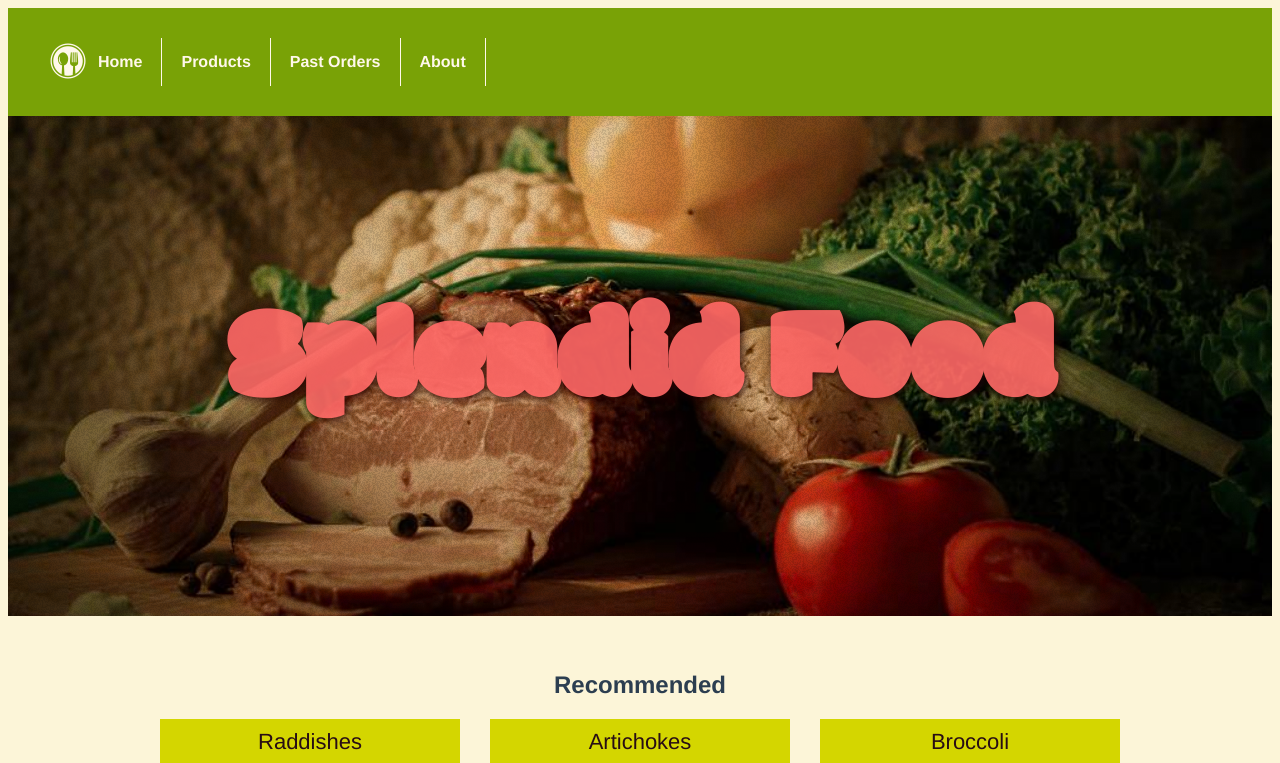
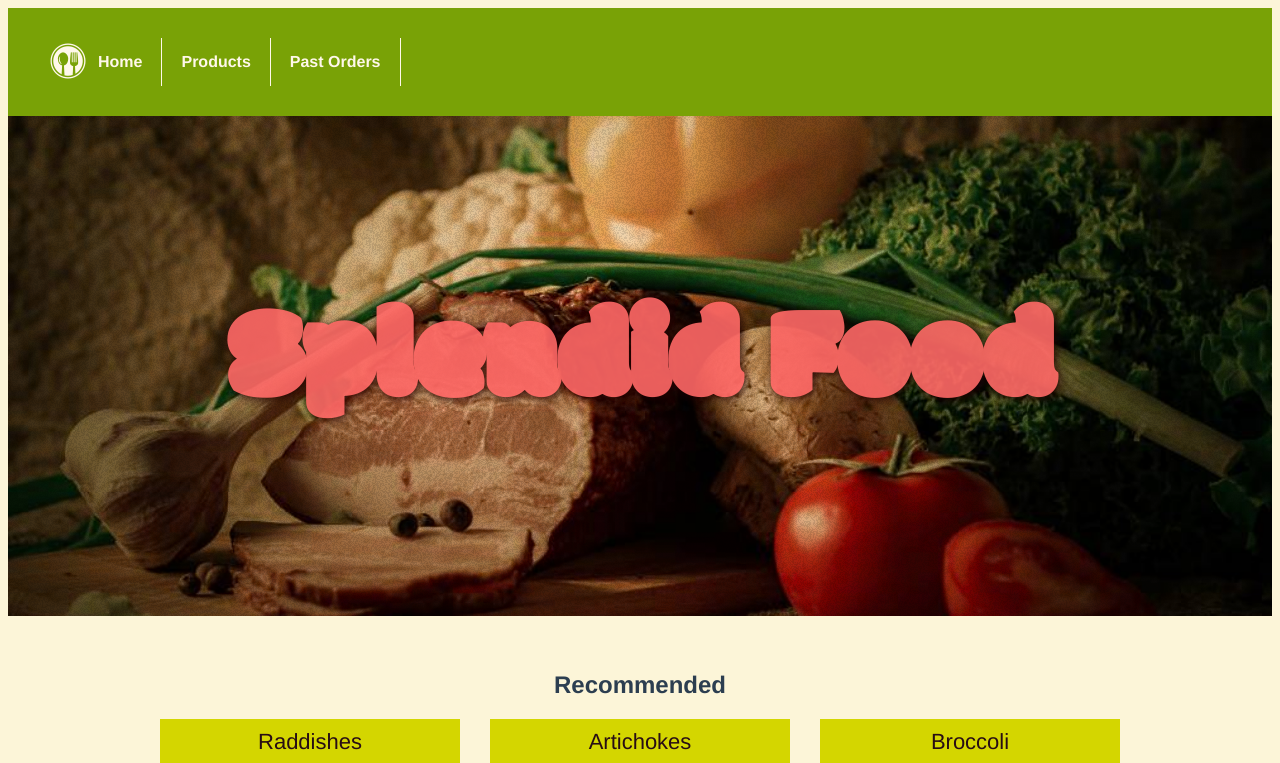
Before and after one commit to vaibhav18matere/vue-js-foodmart, a Vue app: page / in a window 1280 px wide. Shown: the top 763 px of the page. Built offline with nearby package versions, Linux system fonts and the light colour scheme.

Commit message:
refactor : removed about page

```diff
--- a/src/App.vue
+++ b/src/App.vue
@@ -10,9 +10,6 @@
       </router-link>
       <router-link to="/past-orders" class="top-bar-link">
         <span>Past Orders</span>
-      </router-link>
-      <router-link to="/about" class="top-bar-link">
-        <span>About</span>
       </router-link>
     </nav>
     <!-- <router-link @click="toggleSidebar" class="top-bar-cart-link">
--- a/src/router/index.js
+++ b/src/router/index.js
@@ -1,6 +1,5 @@
 import { createRouter, createWebHistory } from 'vue-router'
 import HomeView from '../views/HomeView.vue'
-import AboutViewVue from '@/views/AboutView.vue'
 import ProductsView from '@/views/ProductsView.vue'
 import OrderView from '@/views/OrderView.vue'
 const routes = [
@@ -18,11 +17,6 @@ const routes = [
     path: '/past-orders',
     name: 'Past Orders',
     component: OrderView
-  },
-  {
-    path: '/about',
-    name: 'About',
-    component: AboutViewVue
   }
 ]
 
```
